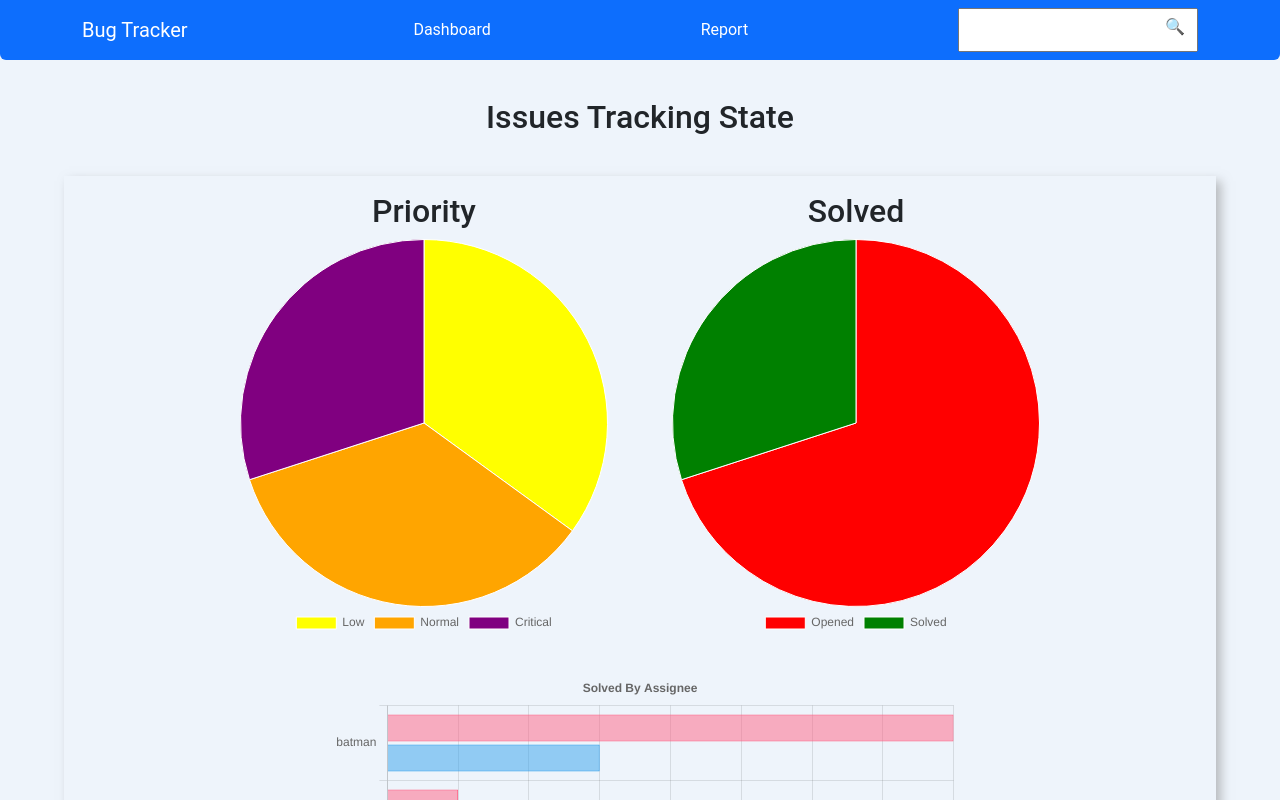
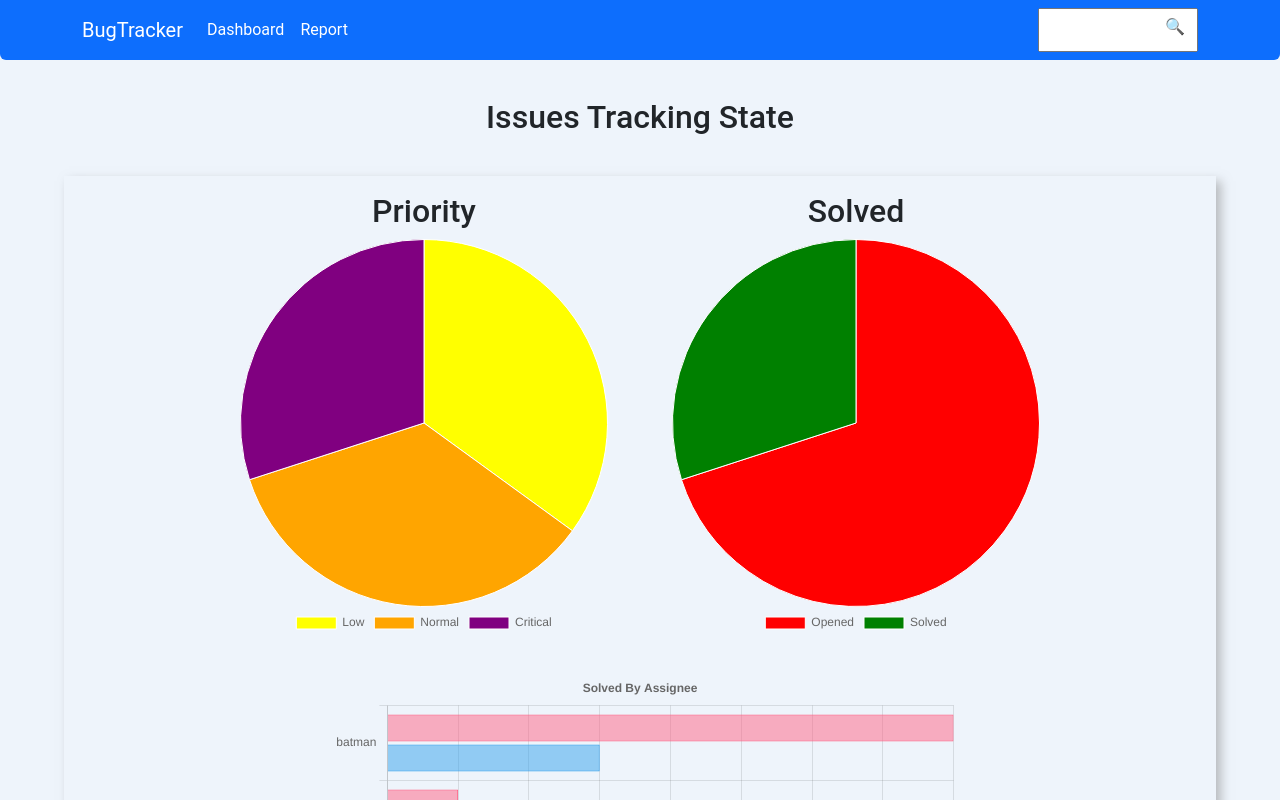
Before and after one commit to rezan83/bug-tracker, a React (Create React App) app: page / in a window 1280 px wide. Shown: the top 800 px of the page. Built offline with nearby package versions, Linux system fonts and the light colour scheme.

Commit message:
fix nav responsivness

```diff
--- a/src/components/NavBar/NavBar.js
+++ b/src/components/NavBar/NavBar.js
@@ -1,7 +1,7 @@
 import React, { useState } from 'react';
 import 'bootstrap/dist/css/bootstrap.min.css';
 import Container from 'react-bootstrap/Container';
-// import Nav from 'react-bootstrap/Nav';
+import Nav from 'react-bootstrap/Nav';
 import Navbar from 'react-bootstrap/Navbar';
 import { Link, useNavigate } from 'react-router-dom';
 import './navbar.css';
@@ -18,13 +18,22 @@ function NavBar({ setSearchTitelQuery }) {
   };
   return (
     <>
-      <Navbar className="main-nav" bg="primary rounded-bottom" variant="dark">
+      <Navbar className="main-nav" bg="primary rounded-bottom" variant="dark" expand="lg">
         <Container>
           <Navbar.Brand>
-            <Link to="/">Bug Tracker</Link>
+            <Link to="/">BugTracker</Link>
           </Navbar.Brand>
-          <Link to="/">Dashboard</Link>
-          <Link to="/report">Report</Link>
+
+          <Navbar.Collapse id="basic-navbar-nav">
+            <Nav className="me-auto">
+              <Nav.Link>
+                <Link to="/">Dashboard</Link>
+              </Nav.Link>
+              <Nav.Link>
+                <Link to="/report">Report</Link>
+              </Nav.Link>
+            </Nav>
+          </Navbar.Collapse>
 
           <div className="nav-search">
             <form onSubmit={searchTitle}>
@@ -39,6 +48,7 @@ function NavBar({ setSearchTitelQuery }) {
               />
             </form>
           </div>
+          <Navbar.Toggle aria-controls="basic-navbar-nav" />
         </Container>
       </Navbar>
     </>
--- a/src/components/NavBar/navbar.css
+++ b/src/components/NavBar/navbar.css
@@ -12,6 +12,8 @@
 }
 .nav-search {
   position: relative;
+  /* margin-bottom: 2rem; */
+  width: 10rem;
 }
 .nav-search form {
   margin: 0;
```
